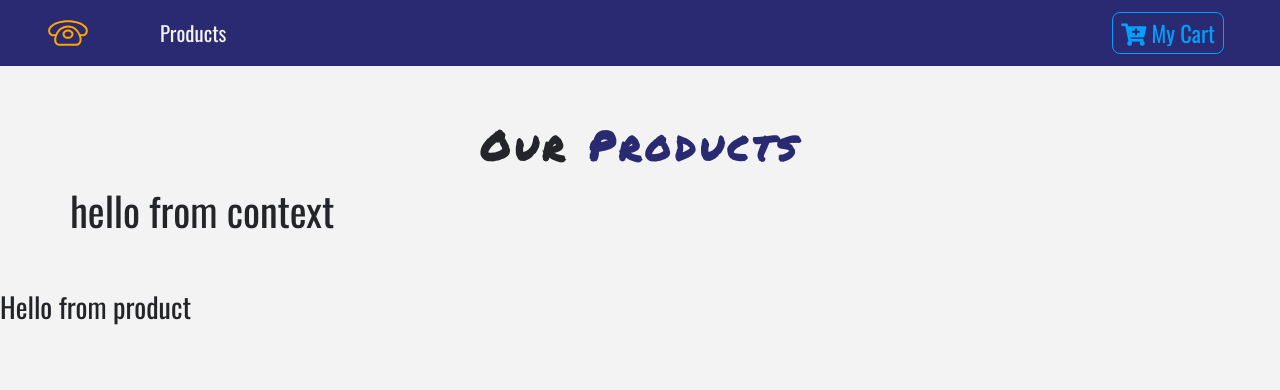
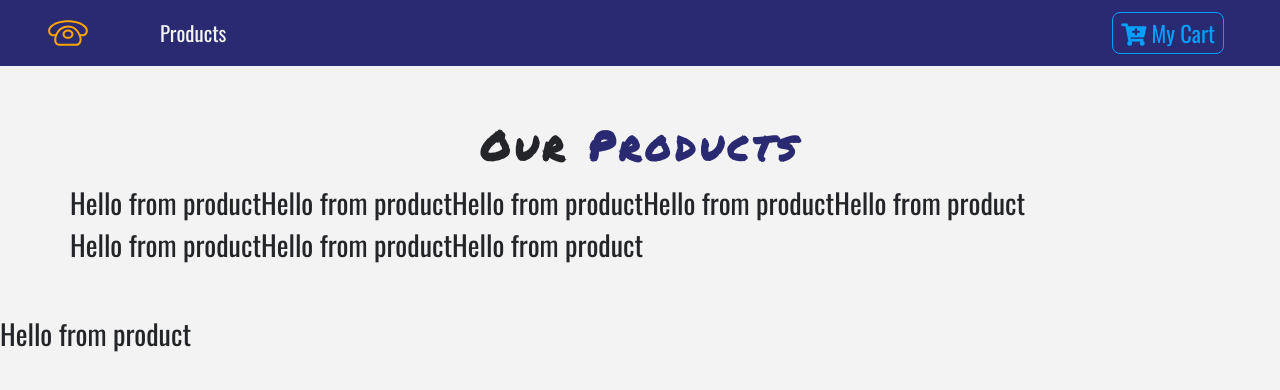
Before and after one commit to YouFaraj/Draven-Store, a React (Create React App) app: page / in a window 1280 px wide. Shown: the top 390 px of the page. Built offline with nearby package versions, Linux system fonts and the light colour scheme.

Commit message:
ProductList.js finished

```diff
--- a/src/components/ProductList.js
+++ b/src/components/ProductList.js
@@ -1,13 +1,9 @@
-import React, { Component } from 'react'
+import React, { Component } from 'react';
 import Product from './Product';
 import Title from './Title';
-import {storeProducts} from '../data'
-import {ProductConsumer} from '../context'
+import {ProductConsumer} from '../context';
 
 export default class ProductList extends Component {
-    state={
-        products: storeProducts
-    };
     render() {
         return (
         <React.Fragment>
@@ -17,8 +13,10 @@
 
                     <div className="row">
                     <ProductConsumer>
-                        {(hello)=>{
-                        return <h1>{hello}</h1>;
+                        { value =>{
+                            return value.products.map( product => {
+                                return <Product key={product.id} product={product} />;
+                            })
                         }}
                     </ProductConsumer>
                     </div>
--- a/src/context.js
+++ b/src/context.js
@@ -1,11 +1,33 @@
 import React, { Component } from 'react'
+import {storeProducts, detailProduct} from './data'
 
 const ProductContext = React.createContext();
 
 class ProductProvider extends Component {
+
+    state =  {
+        products:storeProducts,
+        detailProduct:detailProduct
+    }
+
+handleDetail = () => {
+    console.log('Hello from detail')
+}
+
+addToCart = () => {
+    console.log('Hello from add to cart')
+}
+
+
+
     render() {
         return (
-            <ProductContext.Provider value="hello from context">
+            <ProductContext.Provider value={{
+                ...this.state,
+                 handleDetail:this.handleDetail,
+                 addToCart:this.addToCart
+
+            }}>
                 {
                     this.props.children
                 }
```
